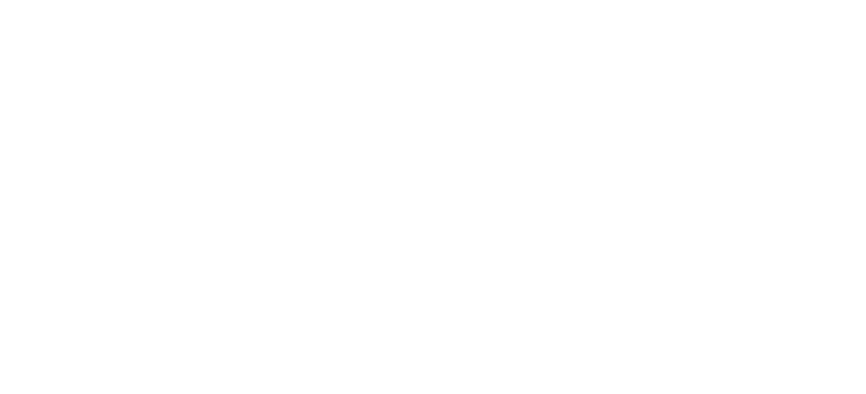
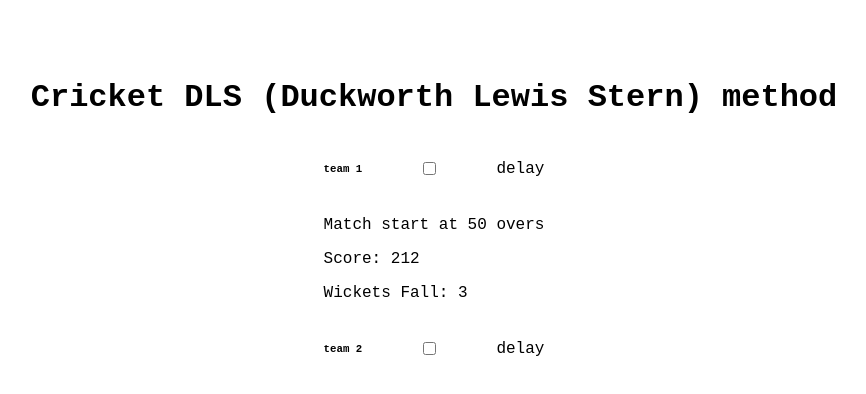
Before and after one commit to Miltonbhowmick/cricket-dls-method, a Nuxt app: page /test in a window 1280 px wide. Before the commit this address had no page. Shown: the top 394 px of the page, without its empty margins (206-1072 px from the left). Built offline with nearby package versions, Linux system fonts and the light colour scheme.

Commit message:
Added test page for thinking new usability for inputs and calculation dls method

```diff
--- /dev/null
+++ b/pages/test.vue
@@ -0,0 +1,66 @@
+<template>
+	<div class="main py-50">
+		<h1>Cricket DLS <abbr>(Duckworth Lewis Stern)</abbr> method</h1>
+		<section class="section-cases">
+			<div class="team">
+				<div class="header">
+					<h6>team 1</h6>
+					<input
+						id="team1Delay"
+						type="checkbox"
+						value="0"
+						v-model="teamOneDelay"
+					/>
+					<label for="team1Delay">delay</label>
+				</div>
+				<div class="content">
+					<p>Match start at 50 overs</p>
+					<input v-for="(item, index) in totalDelayTeamOne" :key="index" />
+					<button v-if="teamOneDelay === true" @click="totalDelayTeamOne += 1">
+						v
+					</button>
+					<p>Score: 212</p>
+					<p>Wickets Fall: 3</p>
+				</div>
+			</div>
+			<div class="team">
+				<div class="header">
+					<h6>team 2</h6>
+					<input
+						id="team2Delay"
+						type="checkbox"
+						value="1"
+						v-model="teamTwoDelay"
+					/>
+					<label for="team2Delay">delay</label>
+				</div>
+			</div>
+		</section>
+	</div>
+</template>
+
+<script setup>
+var teamOneDelay = ref(false);
+var teamTwoDelay = ref(false);
+
+var totalDelayTeamOne = ref(0);
+var totalDelayTeamTwo = ref(0);
+</script>
+
+<style scoped lang="scss">
+.main {
+	display: flex;
+	flex-direction: column;
+	align-items: center;
+	justify-content: center;
+	.section-cases {
+		.team {
+			.header {
+				display: flex;
+				justify-content: space-between;
+				align-items: center;
+			}
+		}
+	}
+}
+</style>
```
